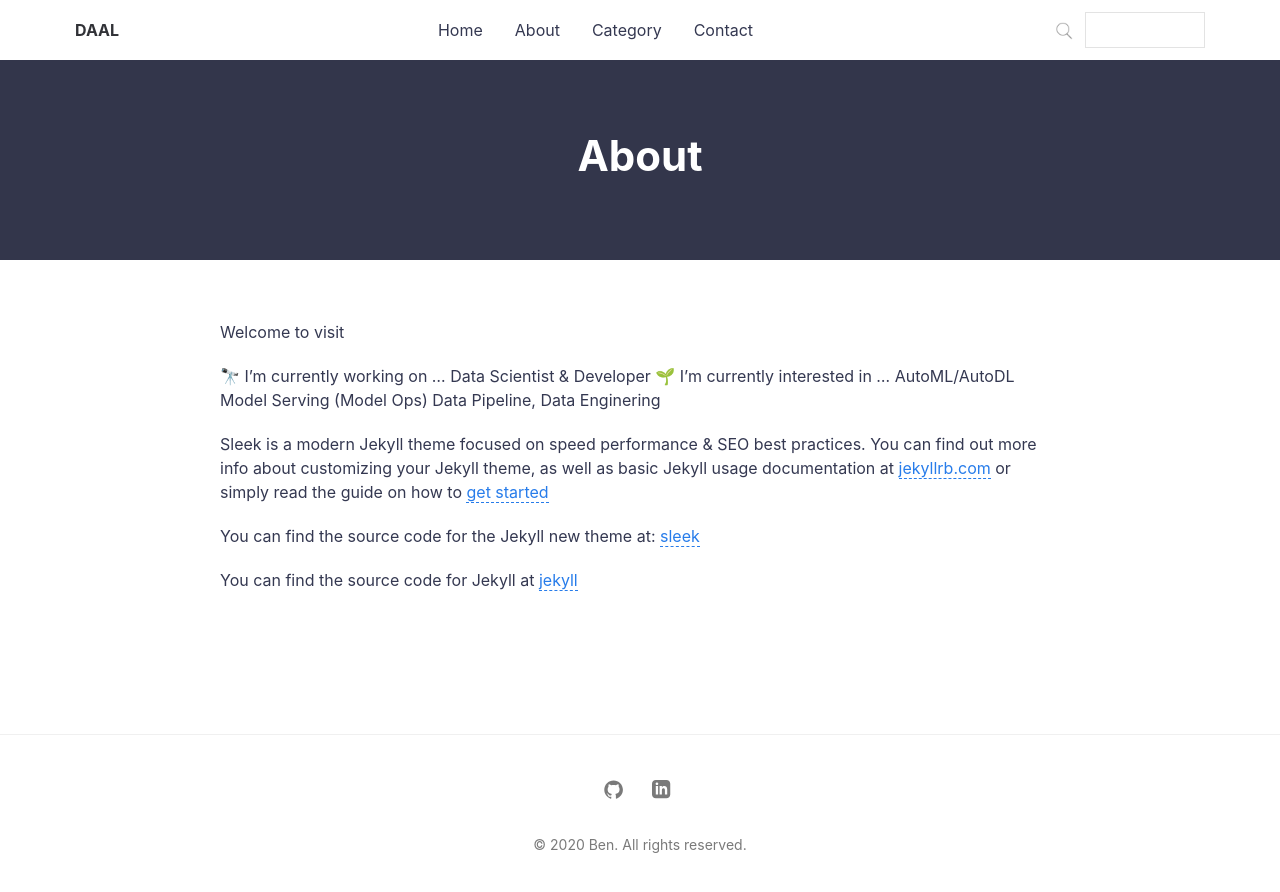
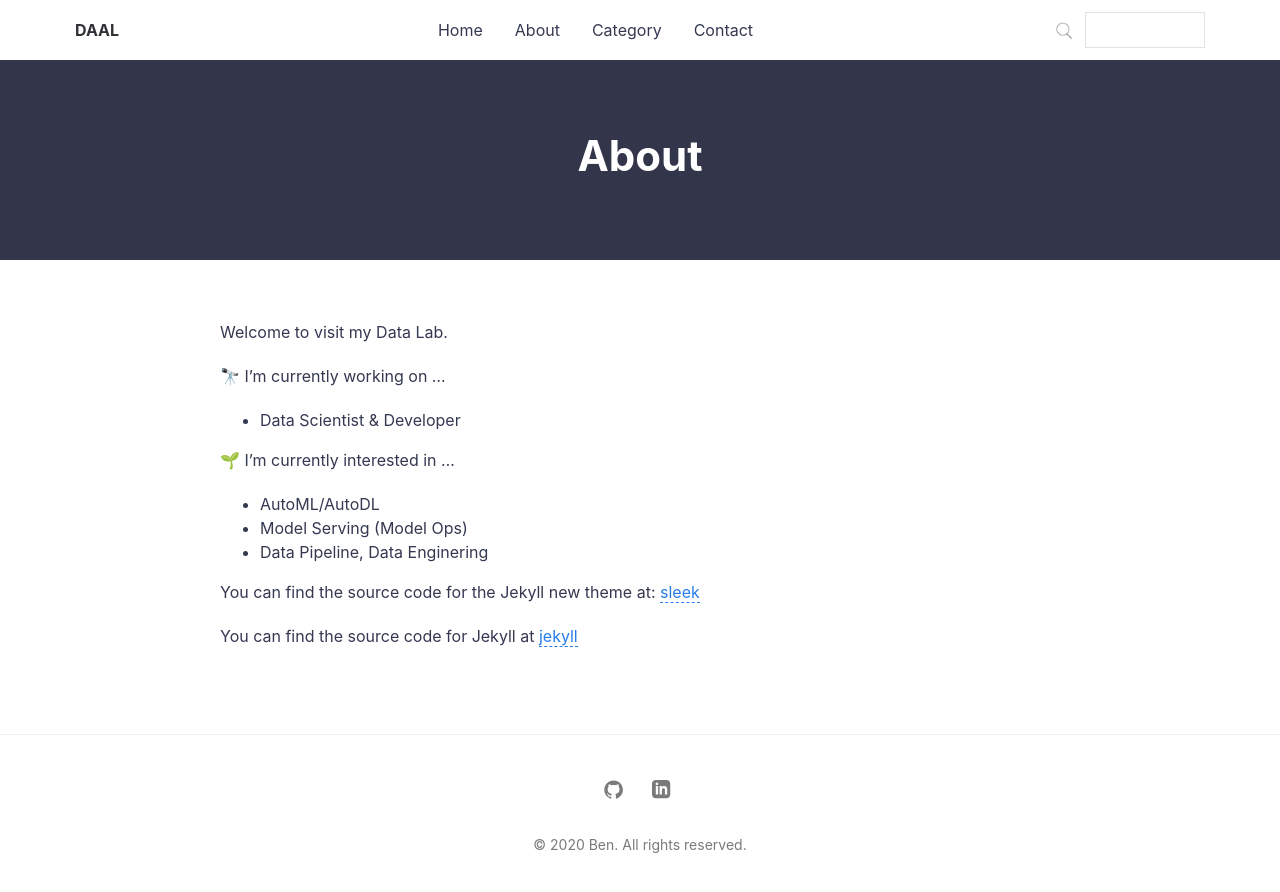
Before and after one commit to hjben/hjben.github.io, a Jekyll site: the page built from about.md, in a window 1280 px wide. Shown: the top 892 px of the page. Built offline with Jekyll 4.4.1, drawn with Linux system fonts in a browser that asks for light colours; nearby versions of some CDN libraries.

Commit message:
About & Contact page revised

```diff
--- a/about.md
+++ b/about.md
@@ -4,16 +4,17 @@ title: About
 permalink: /about/
 ---
 
-Welcome to visit
+Welcome to visit my Data Lab.
+
 
 🔭 I’m currently working on ...
-Data Scientist & Developer
+
+- Data Scientist & Developer
+
 🌱 I’m currently interested in ...
-AutoML/AutoDL
-Model Serving (Model Ops)
-Data Pipeline, Data Enginering
-
-Sleek is a modern Jekyll theme focused on speed performance & SEO best practices. You can find out more info about customizing your Jekyll theme, as well as basic Jekyll usage documentation at [jekyllrb.com](http://jekyllrb.com/) or simply read the guide on how to [get started](/getting-started)
+- AutoML/AutoDL
+- Model Serving (Model Ops)
+- Data Pipeline, Data Enginering
 
 You can find the source code for the Jekyll new theme at:
 [sleek](https://github.com/janczizikow/sleek)
```
Also changed, not shown: contact.md (+1 -1 lines).
